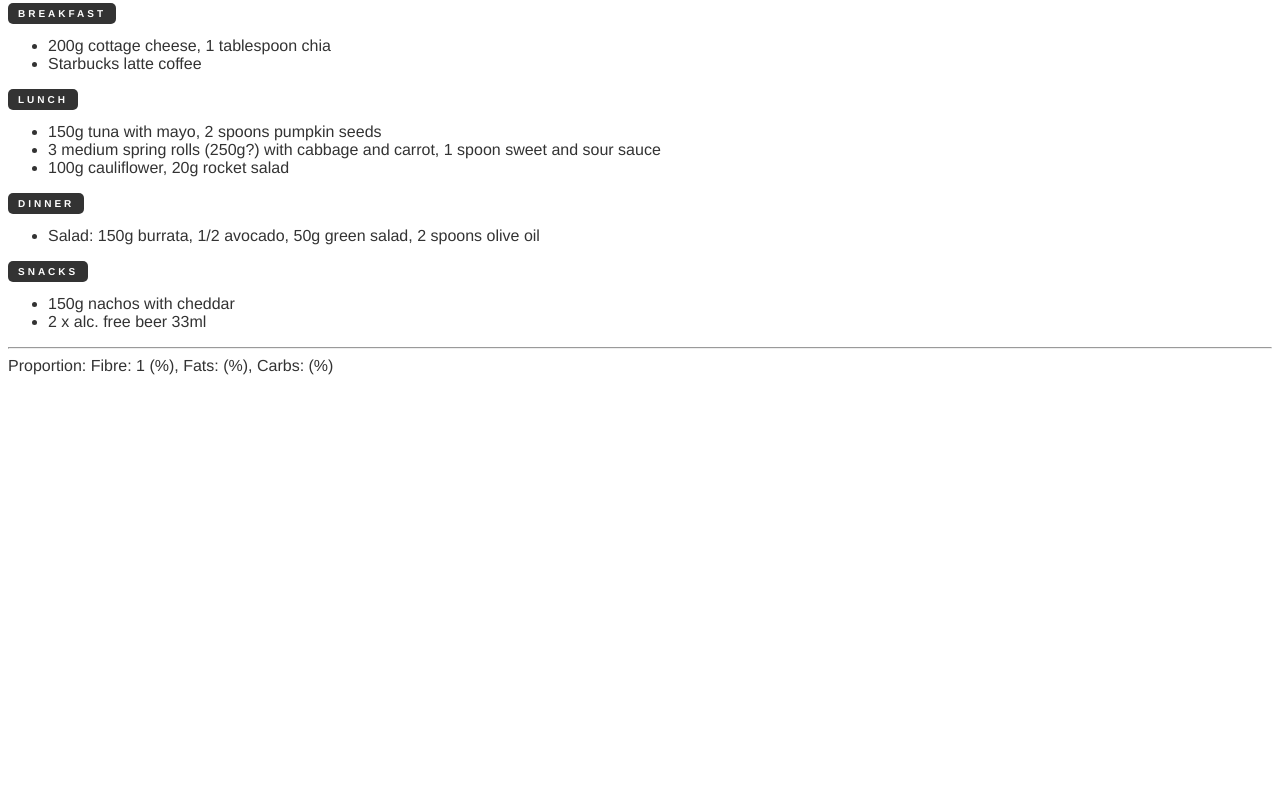
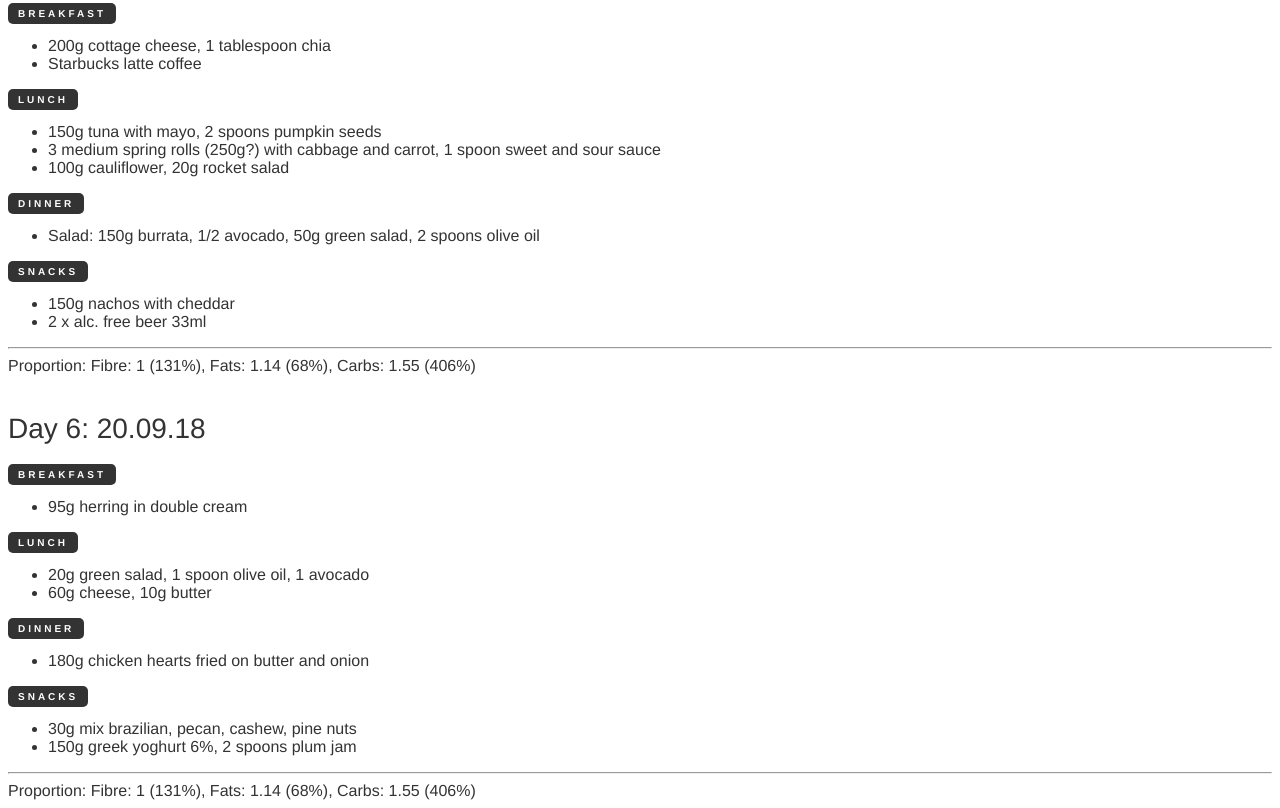
Before and after one commit to annaronco/heathy-style, a plain HTML site: page index.html in a window 1280 px wide. Shown: the part 1897-2705 px from the top of the page. Before the commit the page ends 2280 px from the top, so only its background shows below. Drawn offline with Linux system fonts and the light colour scheme.

Commit message:
Add today

```diff
--- a/index.html
+++ b/index.html
@@ -159,6 +159,38 @@
 
     <hr>
 
-    Proportion: Fibre: 1 (%), Fats: (%), Carbs: (%)
+    Proportion: Fibre: 1 (131%), Fats: 1.14 (68%), Carbs: 1.55 (406%)
+
+
+
+    <h1>Day 6: 20.09.18</h1>
+
+    <h2>Breakfast</h2>
+    <ul>
+        <li>95g herring in double cream</li>
+    </ul>
+
+    <h2>Lunch</h2>
+    <ul>
+        <li>20g green salad, 1 spoon olive oil, 1 avocado</li>
+        <li>60g cheese, 10g butter</li>
+    </ul>
+
+    <h2>Dinner</h2>
+    <ul>
+        <li>180g chicken hearts fried on butter and onion</li>
+    </ul>
+
+    <h2>Snacks</h2>
+    <ul>
+        <li>30g mix brazilian, pecan, cashew, pine nuts</li>
+        <li>150g greek yoghurt 6%, 2 spoons plum jam</li>
+    </ul>
+
+    <hr>
+
+    Proportion: Fibre: 1 (131%), Fats: 1.14 (68%), Carbs: 1.55 (406%)
+
+
 </body>
 </html>
```
